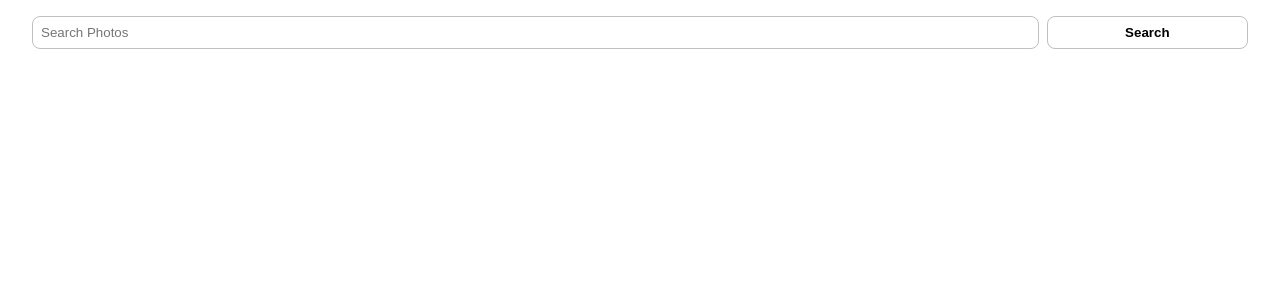
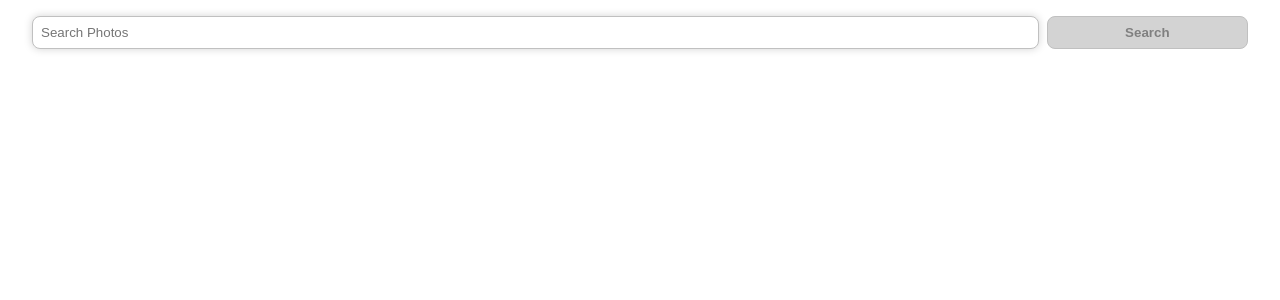
Before and after one commit to orbanszlrd/unsplash-demo, a Next.js app: page / in a window 1280 px wide. Shown: the top 300 px of the page. Built offline with nearby package versions, Linux system fonts and the light colour scheme.

Commit message:
Fix empty search error

```diff
--- a/pages/index.tsx
+++ b/pages/index.tsx
@@ -12,10 +12,12 @@ const Home: NextPage = () => {
   const [query, setQuery] = useState('');
 
   async function fetchPhotos() {
-    setIsloading(true);
-    const response = await fetch(`/api/search/${query}`);
-    const data: UnsplashPhotosResponse = await response.json();
-    setPhotos(data.results);
+    if (query.trim().length > 0) {
+      setIsloading(true);
+      const response = await fetch(`/api/search/${query}`);
+      const data: UnsplashPhotosResponse = await response.json();
+      setPhotos(data.results);
+    }
   }
 
   useEffect(() => {
@@ -105,7 +107,12 @@ const Home: NextPage = () => {
                 onInput={(e) => setQuery(e.currentTarget.value)}
                 onKeyUp={(e) => (e.key === 'Enter' ? fetchPhotos() : null)}
               />
-              <button onClick={fetchPhotos}>Search</button>
+              <button
+                onClick={fetchPhotos}
+                disabled={query.trim().length === 0}
+              >
+                Search
+              </button>
             </div>
             <div className={styles['grid-container']}>
               {photos.map((photo: UnsplashPhoto) => (
--- a/styles/Home.module.css
+++ b/styles/Home.module.css
@@ -6,27 +6,35 @@
   padding: 1rem 0;
   display: grid;
   grid-template-columns: 10fr 2fr;
-  gap: .5rem;
+  gap: 0.5rem;
 }
 
-.search input[type="search"] {
-  padding: .5rem;
+.search input[type='search'] {
+  padding: 0.5rem;
   border: 1px solid silver;
-  border-radius: .5rem;
+  box-shadow: 0 0 8px lightgray;
+  border-radius: 0.5rem;
 }
 
 .search button {
-  padding: .5rem;
+  padding: 0.5rem;
+  color: #161616;
   background-color: white;
-  color: black;
   font-weight: bold;
   border: 1px solid silver;
-  border-radius: .5rem;
+  box-shadow: 0 0 8px lightgray;
+  border-radius: 0.5rem;
   cursor: pointer;
 }
 
 .search button:hover {
-  background-color: whitesmoke;
+  box-shadow: 0 0 8px silver;
+}
+
+.search button:disabled {
+  background-color: lightgray;
+  color: gray;
+  box-shadow: none;
 }
 
 .grid-container {
@@ -39,30 +47,30 @@
 
 @media only screen and (max-width: 1600px) {
   .grid-container {
-      grid-template-columns: 1fr 1fr 1fr 1fr 1fr;
+    grid-template-columns: 1fr 1fr 1fr 1fr 1fr;
   }
 }
 
 @media only screen and (max-width: 1280px) {
   .grid-container {
-      grid-template-columns: 1fr 1fr 1fr 1fr;
+    grid-template-columns: 1fr 1fr 1fr 1fr;
   }
 }
 
 @media only screen and (max-width: 1024px) {
   .grid-container {
-      grid-template-columns: 1fr 1fr 1fr;
+    grid-template-columns: 1fr 1fr 1fr;
   }
 }
 
 @media only screen and (max-width: 800px) {
   .grid-container {
-      grid-template-columns: 1fr 1fr;
+    grid-template-columns: 1fr 1fr;
   }
 }
 
 @media only screen and (max-width: 480px) {
   .grid-container {
-      grid-template-columns: 1fr;
+    grid-template-columns: 1fr;
   }
 }
```
Also changed, not shown: package.json (+8 -8 lines), 2 other files (tests, documents, lock files or other folders).
